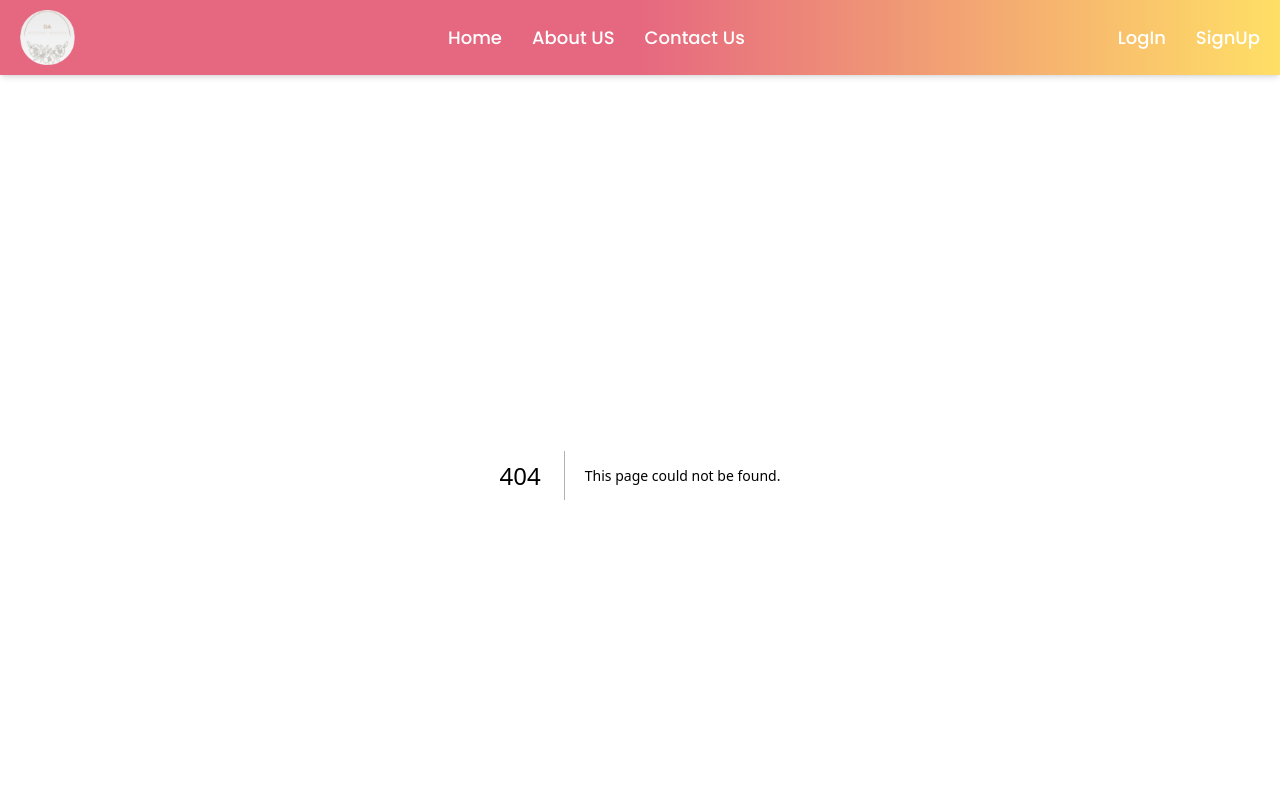
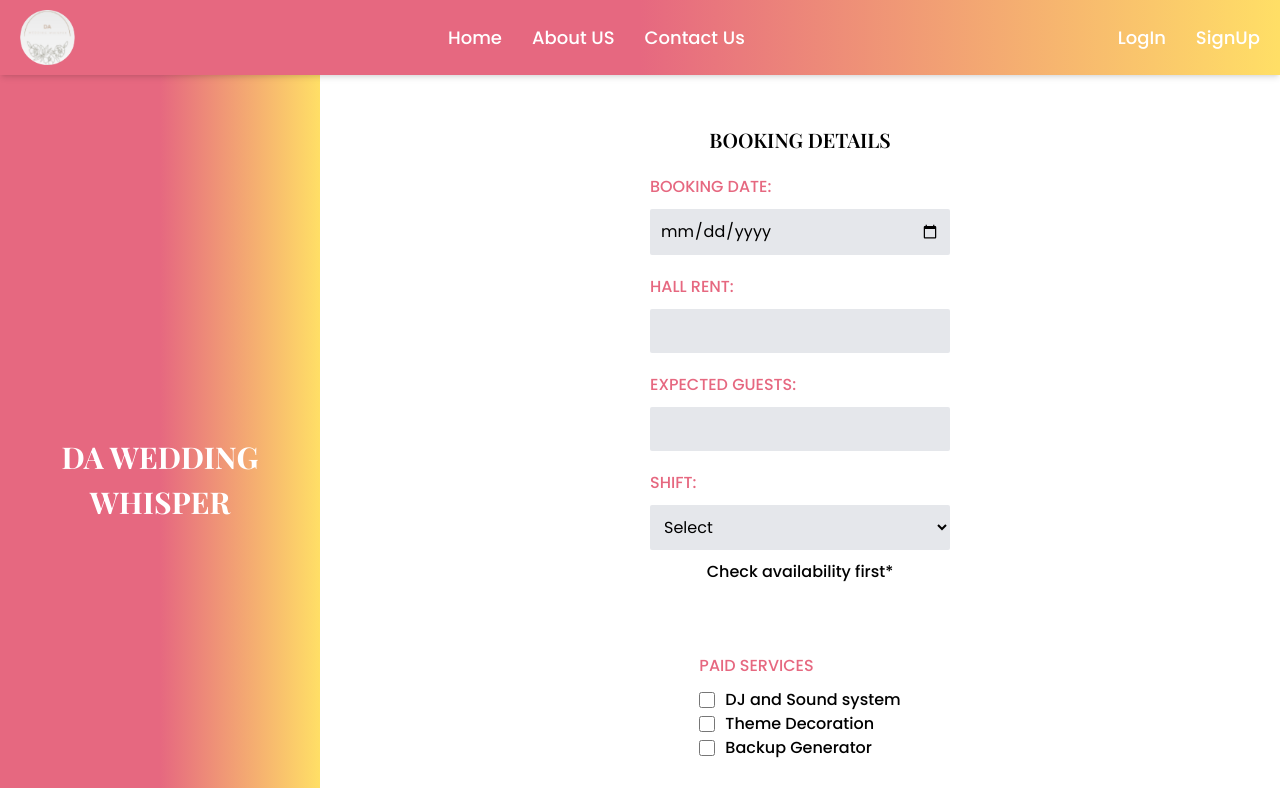
Before and after one commit to M-Alam116/wedding, a Next.js app: page /booking in a window 1280 px wide. Before the commit this address had no page. Shown: the top 788 px of the page. Built offline with nearby package versions, Linux system fonts and the light colour scheme.

Commit message:
booking page completed

```diff
--- /dev/null
+++ b/components/Booking/Booking.js
@@ -0,0 +1,118 @@
+export default function Booking() {
+  return (
+    <div className="container">
+      <div className="grid md:grid-cols-4">
+        {/* ======= left gradient ========== */}
+        <div className="col-span-1 w-full bgGradient h-[15rem] md:h-full flex justify-center items-center">
+          <h1 className="secondaryFont heading text-[30px] font-[700] text-white text-center">
+            DA WEDDING WHISPER
+          </h1>
+        </div>
+
+        {/* ============ right form ========= */}
+        <form className="col-span-1 flex flex-col items-center md:col-span-3 px-[10px] md:px-[20px] py-[50px]">
+          <h1 className="secondaryFont text-[20px] font-[600]">
+            BOOKING DETAILS
+          </h1>
+          <div className="flex flex-col">
+            <label
+              htmlFor="date"
+              className="text-primaryColor text-[16px] font-[500] mt-[20px] mb-[10px]"
+            >
+              BOOKING DATE:
+            </label>
+            <input
+              type="date"
+              id="date"
+              required
+              className="bg-gray-200 rounded-sm border-none outline-none p-[10px] w-[300px]"
+            />
+          </div>
+
+          <div className="flex flex-col">
+            <label
+              htmlFor="rent"
+              className="text-primaryColor text-[16px] font-[500] mt-[20px] mb-[10px]"
+            >
+              HALL RENT:
+            </label>
+            <input
+              type="number"
+              id="rent"
+              min={0}
+              required
+              className="bg-gray-200 rounded-sm border-none outline-none p-[10px] w-[300px]"
+            />
+          </div>
+
+          <div className="flex flex-col">
+            <label
+              htmlFor="guest"
+              className="text-primaryColor text-[16px] font-[500] mt-[20px] mb-[10px]"
+            >
+              EXPECTED GUESTS:
+            </label>
+            <input
+              type="number"
+              id="guest"
+              min={0}
+              required
+              className="bg-gray-200 rounded-sm border-none outline-none p-[10px] w-[300px]"
+            />
+          </div>
+
+          <div className="flex flex-col">
+            <label className="text-primaryColor text-[16px] font-[500] mt-[20px] mb-[10px]">
+              SHIFT:
+            </label>
+            <select
+              name=""
+              id="shift"
+              required
+              className="bg-gray-200 rounded-sm border-none outline-none p-[10px] w-[300px]"
+            >
+              <option value="">Select</option>
+              <option value="">Lunch</option>
+              <option value="">Dinner</option>
+            </select>
+          </div>
+
+          <p className="text-[16px] font-[500] my-[10px]">
+            Check availability first*
+          </p>
+
+          <div className="mt-[40px]">
+            <label className="text-primaryColor text-[16px] font-[500] mt-[20px] mb-[10px] block">
+              PAID SERVICES
+            </label>
+
+            <div className="flex gap-[10px] items-center">
+              <input type="checkbox" id="Sound" className="w-4 h-4" />
+              <label htmlFor="Sound" className="text-[16px] font-[500]">
+                DJ and Sound system
+              </label>
+            </div>
+
+            <div className="flex gap-[10px] items-center">
+              <input type="checkbox" id="Theme" className="w-4 h-4" />
+              <label htmlFor="Theme" className="text-[16px] font-[500]">
+                Theme Decoration
+              </label>
+            </div>
+
+            <div className="flex gap-[10px] items-center">
+              <input type="checkbox" id="Generator" className="w-4 h-4" />
+              <label htmlFor="Generator" className="text-[16px] font-[500]">
+                Backup Generator
+              </label>
+            </div>
+          </div>
+
+          <div className="mt-[30px]">
+            <button className="btn">NEXT</button>
+          </div>
+        </form>
+      </div>
+    </div>
+  );
+}
--- /dev/null
+++ b/pages/booking/index.js
@@ -0,0 +1,9 @@
+import Booking from "@/components/Booking/Booking";
+
+export default function BookingPage() {
+  return (
+    <div>
+      <Booking />
+    </div>
+  );
+}
```
